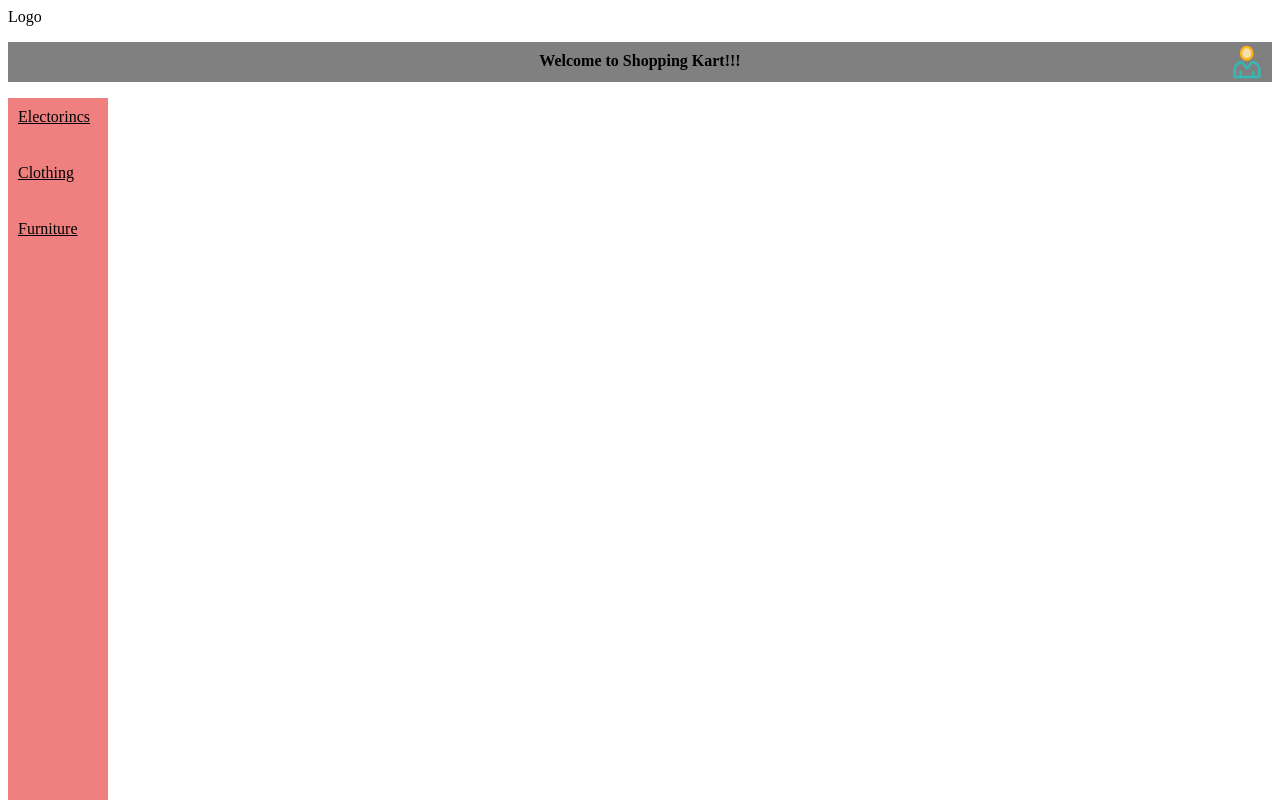
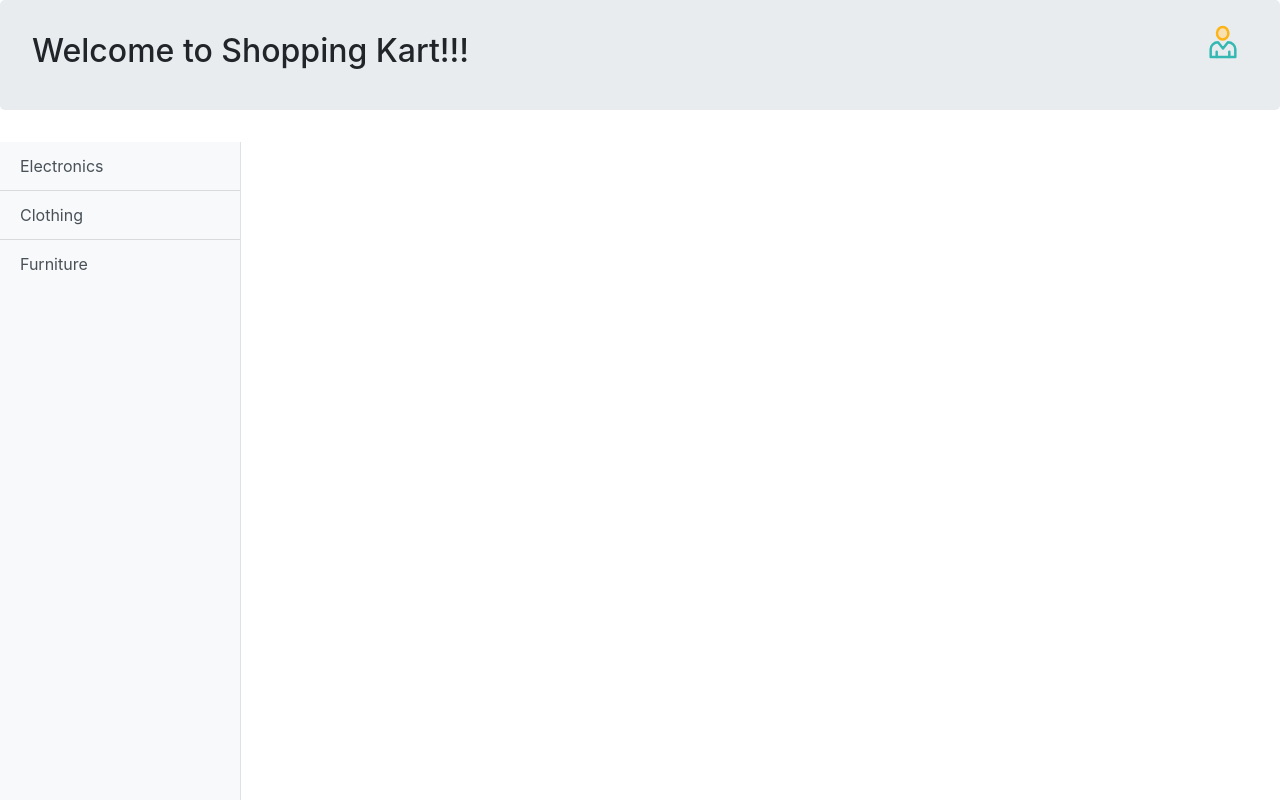
Before and after one commit to Raghapriyan/Batch4, an Angular app in the folder shopping-Kart/: page / in a window 1280 px wide. Shown: the top 800 px of the page. Built offline with nearby package versions, Linux system fonts and the light colour scheme.

Commit message:
Apply Bootstrap css changes and ngFor

```diff
--- a/shopping-Kart/angular.json
+++ b/shopping-Kart/angular.json
@@ -24,6 +24,7 @@
               "src/assets"
             ],
             "styles": [
+              "./node_modules/bootstrap/dist/css/bootstrap.min.css",
               "src/styles.css"
             ],
             "scripts": []
--- a/shopping-Kart/package.json
+++ b/shopping-Kart/package.json
@@ -19,6 +19,8 @@
     "@angular/platform-browser": "~8.1.0",
     "@angular/platform-browser-dynamic": "~8.1.0",
     "@angular/router": "~8.1.0",
+    "bootstrap": "^4.4.1",
+    "ngx-bootstrap": "^5.2.0",
     "rxjs": "~6.4.0",
     "tslib": "^1.9.0",
     "zone.js": "~0.9.1"
--- a/shopping-Kart/src/app/app.module.ts
+++ b/shopping-Kart/src/app/app.module.ts
@@ -1,12 +1,14 @@
 import { BrowserModule } from '@angular/platform-browser';
 import { Routing } from './app.routing';
 import { NgModule } from '@angular/core';
+import { HttpClientModule } from '@angular/common/http';
 import { AppComponent } from './app.component';
 import { LoginComponent } from './login/login.component';
 import { HomeComponent } from './home/home.component';
 import { ElectronicsComponent } from './products/electronics/electronics.component';
 import { ClothingComponent } from './products/clothing/clothing.component';
 import { FurnitureComponent } from './products/furniture/furniture.component';
+import { ButtonsModule } from 'ngx-bootstrap/buttons';
 
 @NgModule({
   declarations: [
@@ -19,7 +21,9 @@ import { FurnitureComponent } from './products/furniture/furniture.component';
   ],
   imports: [
     BrowserModule,
-    Routing
+    HttpClientModule,
+    Routing,
+    ButtonsModule
   ],
   providers: [],
   bootstrap: [AppComponent]
--- a/shopping-Kart/src/app/home/home.component.css
+++ b/shopping-Kart/src/app/home/home.component.css
@@ -1,34 +1,53 @@
-p{
-    font-weight: bold;
-    text-align: center;
-    background-color: grey;
-    height: 30px;
-    padding-top: 10px;
+.jumbotron h2 {
+    display: inline-block;
 }
 
-p svg{
+svg{
     height: 50px;
     position: absolute;
 }
-p .usr-icon{
+.usr-icon{
     float: right;
     margin-top: -15px;
     cursor: pointer;
     margin-right: 50px;
 }
 
-.in-line{
-    display: inline-block;
+@media (min-width: 576px) {
+    .jumbotron {
+      padding-bottom: 2rem;
+      padding-top: 2rem;
+  }
 }
 
-.categories{
-    margin: 10px;
-    text-decoration-line: underline;
-    cursor: pointer;
+#page-content-wrapper {
+    min-width: 100vw;
 }
 
-.sub-menu {
-    width: 100px;
-    background-color: lightcoral;
-    height: 1000px;
+#sidebar-wrapper {
+    min-height: 100vh;
+    margin-left: -15rem;
+    -webkit-transition: margin .25s ease-out;
+    -moz-transition: margin .25s ease-out;
+    -o-transition: margin .25s ease-out;
+    transition: margin .25s ease-out;
 }
+
+#sidebar-wrapper .list-group {
+    width: 15rem;
+}
+
+  @media (min-width: 768px) {
+    #sidebar-wrapper {
+      margin-left: 0;
+    }
+
+    #page-content-wrapper {
+      min-width: 0;
+      width: 100%;
+    }
+
+    #wrapper.toggled #sidebar-wrapper {
+      margin-left: -15rem;
+    }
+  }
--- a/shopping-Kart/src/app/home/home.component.html
+++ b/shopping-Kart/src/app/home/home.component.html
@@ -1,5 +1,5 @@
-<div>
-		<div class="logo in-line">Logo</div><p><span>Welcome to Shopping Kart!!!</span> <span routerLink='/login' class="usr-icon"><svg id="Layer_1" style="enable-background:new 0 0 40 40;" version="1.1" viewBox="0 0 40 40" xml:space="preserve" xmlns="http://www.w3.org/2000/svg" xmlns:xlink="http://www.w3.org/1999/xlink"><style type="text/css">
+<div class="jumbotron">
+	<h2>Welcome to Shopping Kart!!!</h2><span routerLink='/login' class="usr-icon"><svg id="Layer_1" style="enable-background:new 0 0 40 40;" version="1.1" viewBox="0 0 40 40" xml:space="preserve" xmlns="http://www.w3.org/2000/svg" xmlns:xlink="http://www.w3.org/1999/xlink"><style type="text/css">
 		.st0{fill:none;stroke:#C0C3CD;stroke-width:2;stroke-linecap:round;stroke-linejoin:round;stroke-miterlimit:10;}
 		.st1{fill:#EBEFF2;stroke:#C0C3CD;stroke-width:2;stroke-linecap:round;stroke-linejoin:round;stroke-miterlimit:10;}
 		.st2{fill:#F9E0B2;stroke:#FCB416;stroke-width:2;stroke-linecap:round;stroke-linejoin:round;stroke-miterlimit:10;}
@@ -11,19 +11,25 @@
 		.st8{fill:none;stroke:#35B8B2;stroke-width:2;stroke-miterlimit:10;}
 		.st9{fill:#EBEFF2;stroke:#C0C3CD;stroke-width:2;stroke-miterlimit:10;}
 		.st10{fill:none;stroke:#000000;stroke-width:2;stroke-linecap:round;stroke-linejoin:round;stroke-miterlimit:10;}
-		</style><g><path class="st4" d="M29.8565674,25.8551807V32H10.1434326v-6.1448193c0-3.116291,2.6394186-5.6356621,5.8836784-5.6356621   l3.9774761,4.9224243l3.9683018-4.9224243C27.2171478,20.2195187,29.8565674,22.7388897,29.8565674,25.8551807z"/><ellipse class="st2" cx="19.7547703" cy="13.0011425" rx="4.5457697" ry="5.001143"/><g><line class="st4" x1="25.0526333" x2="25.0526333" y1="32" y2="27.7845478"/><line class="st4" x1="14.9473658" x2="14.9473658" y1="32" y2="27.7845478"/></g></g></svg></span></p>
+	</style><g><path class="st4" d="M29.8565674,25.8551807V32H10.1434326v-6.1448193c0-3.116291,2.6394186-5.6356621,5.8836784-5.6356621   l3.9774761,4.9224243l3.9683018-4.9224243C27.2171478,20.2195187,29.8565674,22.7388897,29.8565674,25.8551807z"/><ellipse class="st2" cx="19.7547703" cy="13.0011425" rx="4.5457697" ry="5.001143"/><g><line class="st4" x1="25.0526333" x2="25.0526333" y1="32" y2="27.7845478"/><line class="st4" x1="14.9473658" x2="14.9473658" y1="32" y2="27.7845478"/></g></g></svg></span>
 </div>
 
-<div class="sub-menu in-line">
-		<div class="categories" (click) = "showProduct('electornics')">Electorincs</div><br/>
-		<div class="categories" (click) = "showProduct('clothing')">Clothing</div><br/>
-		<div class="categories" (click) = "showProduct('furniture')">Furniture</div><br/>
+<div class="d-flex" id="wrapper">
+<!-- Sidebar -->
+<div class="bg-light border-right" id="sidebar-wrapper">
+	<div class="list-group list-group-flush">
+		<a href="#" class="list-group-item list-group-item-action bg-light" (click) = "showProduct('electornics')">Electronics</a>
+		<a href="#" class="list-group-item list-group-item-action bg-light" (click) = "showProduct('clothing')">Clothing</a>
+		<a href="#" class="list-group-item list-group-item-action bg-light" (click) = "showProduct('furniture')">Furniture</a>
+	</div>
 </div>
 
-<div class="product-content in-line">
-
+<!-- Page Content -->
+<div id="page-content-wrapper">
+		<div class="container-fluid">
 			<app-clothing *ngIf="category == 'clothing'"></app-clothing>
 			<app-electronics *ngIf="category == 'electornics'"></app-electronics>
 			<app-furniture *ngIf="category == 'furniture'"></app-furniture>
-
 		</div>
+	</div>
+</div>
--- a/shopping-Kart/src/app/login/login.component.html
+++ b/shopping-Kart/src/app/login/login.component.html
@@ -1,4 +1,5 @@
 <div class="login">
-<span>User Name: </span> <input type="text"/><br/><br/><br/>
-<span>Password: </span> <input type="password"/><br/><br/><br/>
-<button>Login</button></div>
+    <p>{{ welcomeMsg }} </p>
+<span>User Name: </span> <input type="text" class="form-control w-25"/><br/>
+<span>Password: </span> <input type="password" class="form-control w-25"/><br/>
+<button class="btn btn-primary">Login</button></div>
--- a/shopping-Kart/src/app/login/login.component.ts
+++ b/shopping-Kart/src/app/login/login.component.ts
@@ -12,4 +12,6 @@ export class LoginComponent implements OnInit {
   ngOnInit() {
   }
 
+  welcomeMsg: string = "Welcome to shopping kart. Please login to proceed.";
+
 }
--- a/shopping-Kart/src/app/products/electronics/electronics.component.html
+++ b/shopping-Kart/src/app/products/electronics/electronics.component.html
@@ -1 +1,8 @@
-<p>electronics works!</p>
+<div class="card" style="width: 18rem;" *ngFor="let eachData of electronics">
+        <img class="card-img-top" src="#" alt="Card image cap">
+            <div class="card-body">
+            <h5 class="card-title">{{ eachData.name }}</h5>
+            <p class="card-text">{{ eachData.Qty }}</p>
+        </div>
+        <br/><br/>
+    </div>
--- a/shopping-Kart/src/app/products/electronics/electronics.component.ts
+++ b/shopping-Kart/src/app/products/electronics/electronics.component.ts
@@ -1,4 +1,5 @@
 import { Component, OnInit } from '@angular/core';
+import { HttpClient } from '@angular/common/http'
 
 @Component({
   selector: 'app-electronics',
@@ -7,9 +8,17 @@ import { Component, OnInit } from '@angular/core';
 })
 export class ElectronicsComponent implements OnInit {
 
-  constructor() { }
+  electronics;
+
+  constructor(private http: HttpClient) { }
 
   ngOnInit() {
+
+    this.http.get('http://localhost:3000/products').subscribe((data:[any]) => {
+      this.electronics = data.filter(function(eachData){
+        return eachData.category == "Electronics";
+      })
+    })
   }
 
 }
```
Also changed, not shown: shopping-Kart/product-details.json (added, +13 -0 lines), 1 other file (tests, documents, lock files or other folders). Lines whose indentation alone changed are shown as unchanged.
